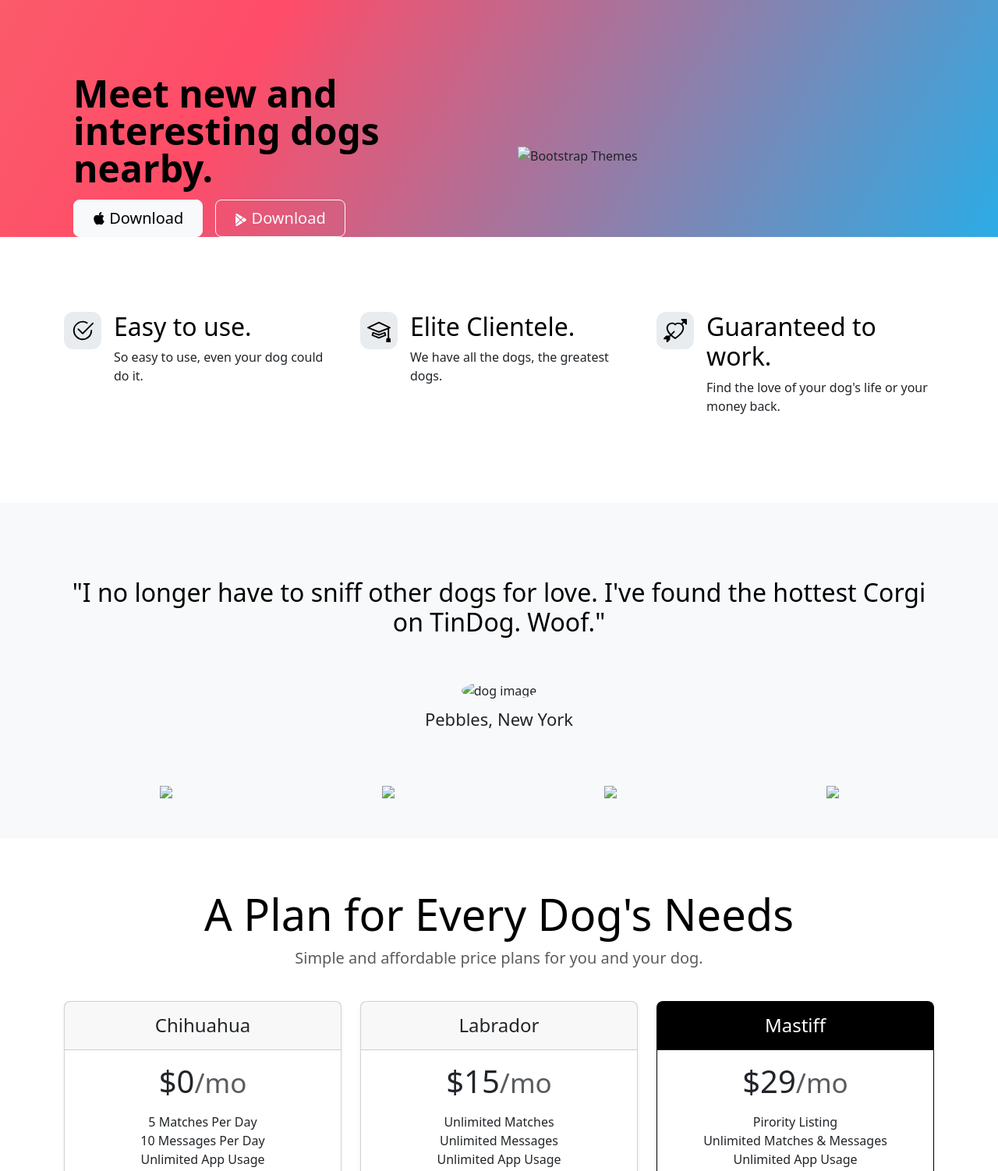
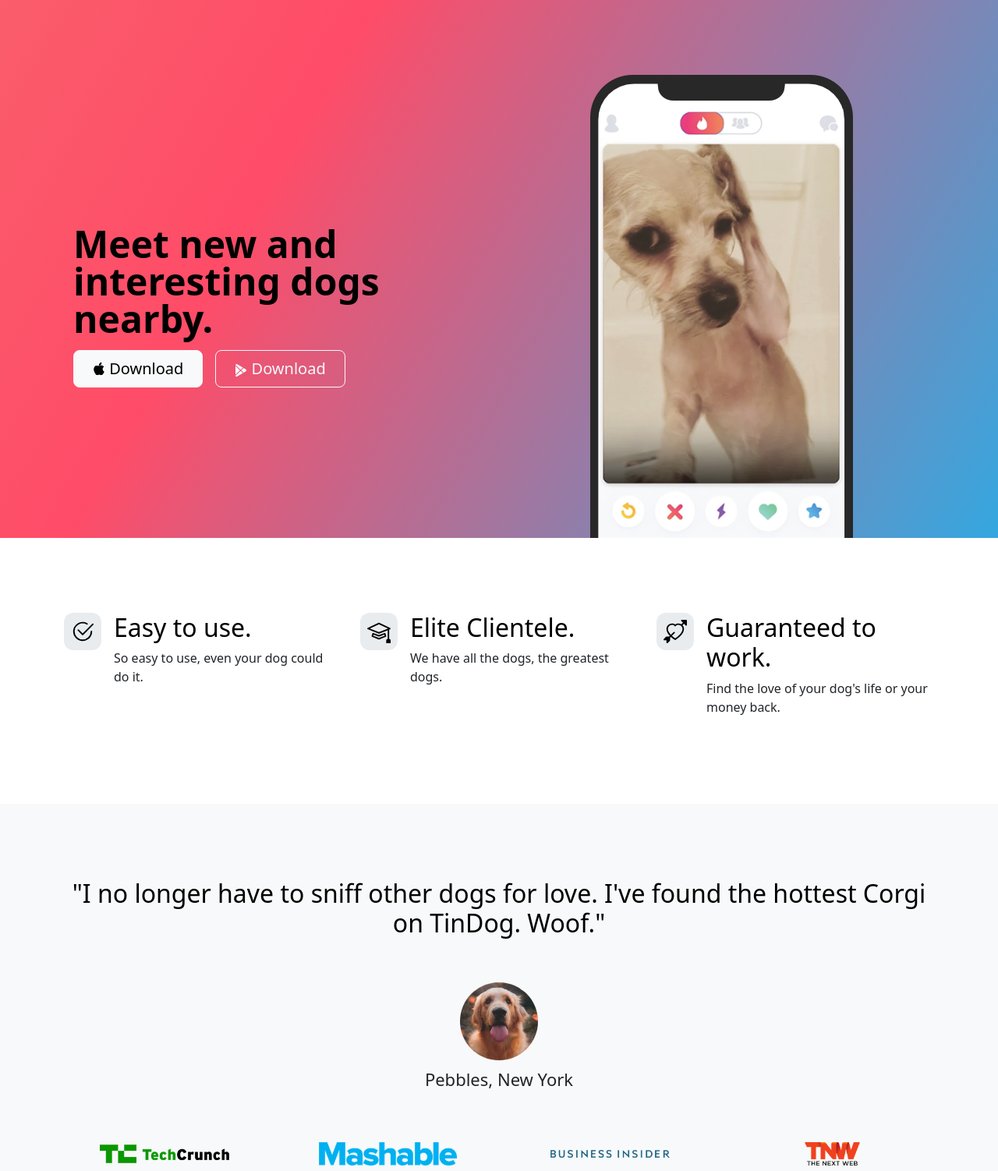
Before and after one commit to MANPREETKAURJI/TinDog-Project, a plain HTML site: page index.html in a window 1280 px wide. Shown: the top 1502 px of the page at 78% size. Drawn offline with nearby package versions, Linux system fonts and the light colour scheme; files that its build step writes are made by us from their sources.

Commit message:
Update index.html

```diff
--- a/index.html
+++ b/index.html
@@ -6,7 +6,7 @@
   <meta name="viewport" content="width=device-width, initial-scale=1.0">
   <title>TinDog</title>
   <link href="https://cdn.jsdelivr.net/npm/bootstrap@5.3.2/dist/css/bootstrap.min.css" rel="stylesheet" integrity="sha384-T3c6CoIi6uLrA9TneNEoa7RxnatzjcDSCmG1MXxSR1GAsXEV/Dwwykc2MPK8M2HN" crossorigin="anonymous">
-  <link href="./css/style.css" rel="stylesheet" type="text/css">
+  <link href="./style.css" rel="stylesheet" type="text/css">
 </head>
 
 <body>
@@ -16,7 +16,7 @@
     <div class="container col-xxl-8 px-4 py-5 pb-0 ">
       <div class="row flex-lg-row-reverse align-items-center g-5 pt-5 ">
         <div class="col-10 col-sm-8 col-lg-6">
-          <img src="./images/iphone.png" class="d-block mx-lg-auto img-fluid" alt="Bootstrap Themes"  height="200" loading="lazy">
+          <img src="./iphone.png" class="d-block mx-lg-auto img-fluid" alt="Bootstrap Themes"  height="200" loading="lazy">
         </div>
         <div class="col-lg-6">
           <h1 class="display-5 fw-bold text-body-emphasis lh-1 mb-3">Meet new and interesting dogs nearby.</h1>
@@ -105,7 +105,7 @@
           <div class="container py-5 px-3">
 
              <h2 class="text-body-emphasis">"I no longer have to sniff other dogs for love. I've found the hottest Corgi on TinDog. Woof."</h2>
-             <img src="./images/dog-img.jpg"  class="profile-img  mt-5 mb-2" alt="dog image"/>
+             <img src="./dog-img.jpg"  class="profile-img  mt-5 mb-2" alt="dog image"/>
              <p class="col-lg-8 mx-auto " style="font-size: 22px;">Pebbles, New York</p>
 
          </div>
@@ -113,19 +113,19 @@
           <div class="container" >
            <div class="row">
               <div class="col-xl-3 col-sm-12">
-                 <img src="./images/techcrunch.png" height="30px"/>
+                 <img src="./techcrunch.png" height="30px"/>
               </div>
 
                <div class="col-xl-3 col-sm-12">
-                  <img src="./images/mashable.png" height="30px"/>
+                  <img src="./mashable.png" height="30px"/>
             </div>
 
             <div class="col-xl-3 col-sm-12">
-                <img src="./images/bizinsider.png" height="30px"/>
+                <img src="./bizinsider.png" height="30px"/>
             </div>
 
             <div class="col-xl-3 col-sm-12">
-               <img src="./images/tnw.png" height="30px"/>
+               <img src="./tnw.png" height="30px"/>
             </div>
           </div>
           </div>
```
